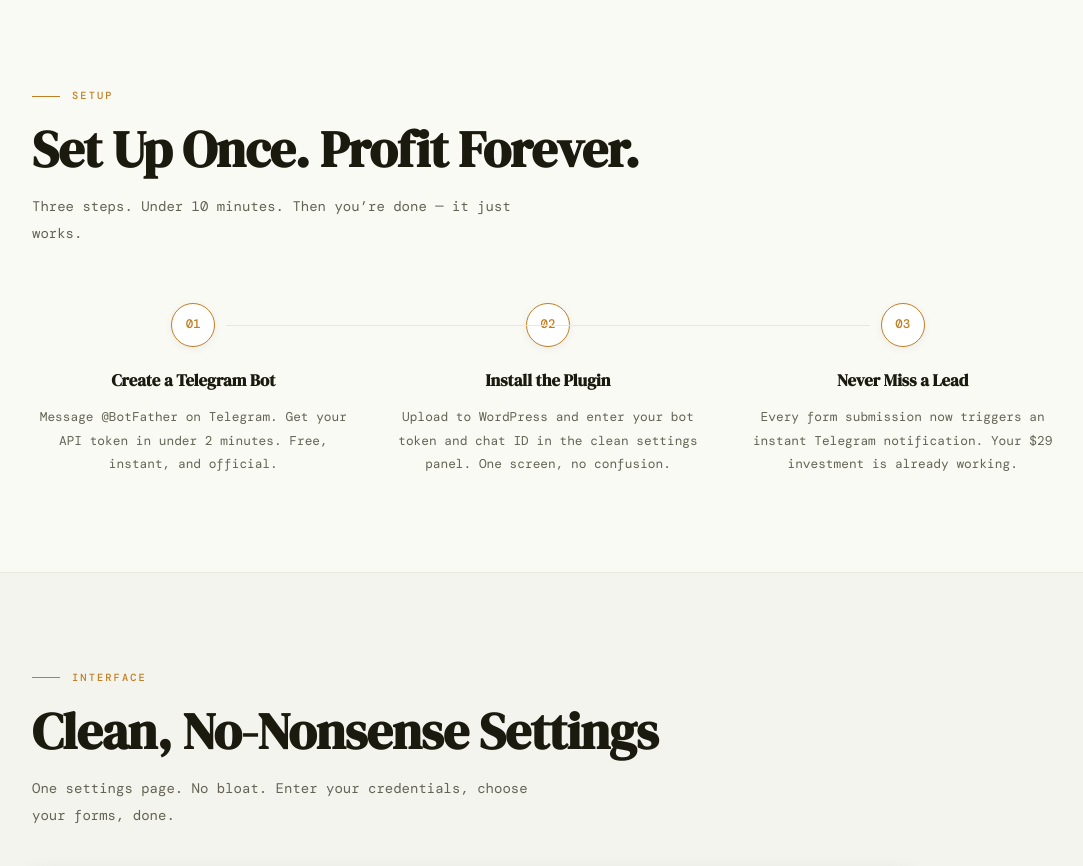
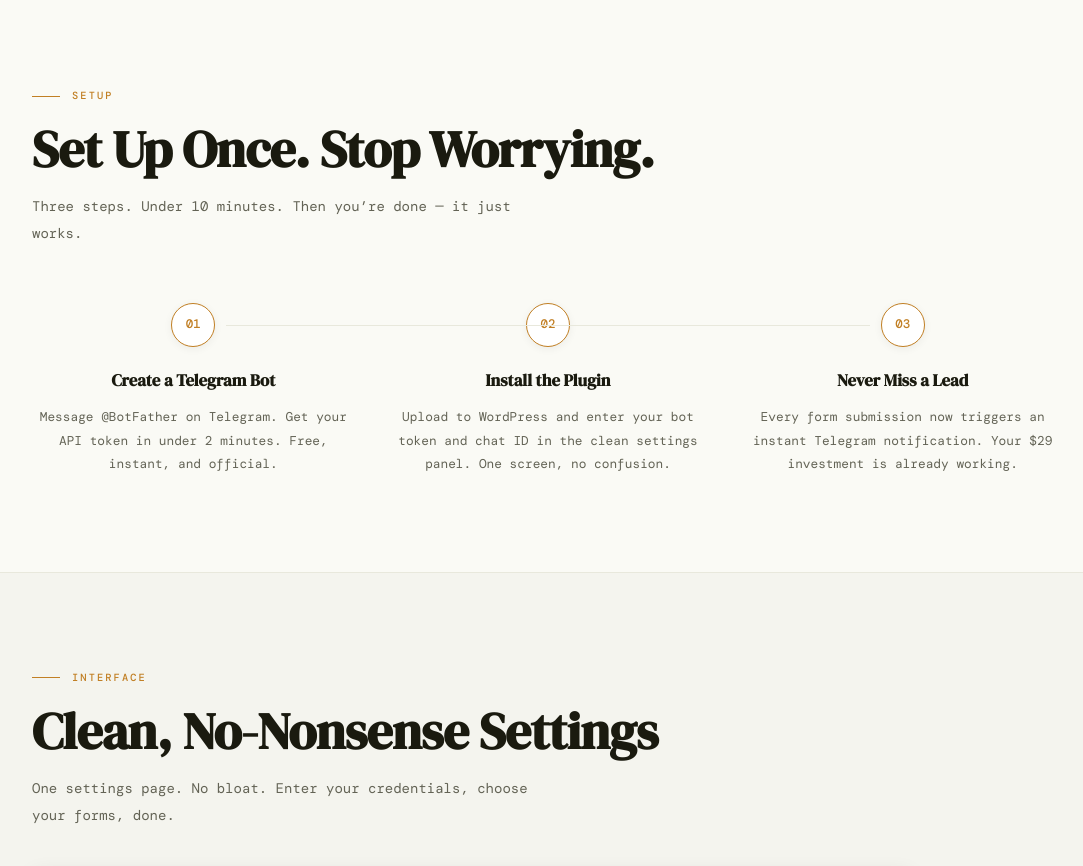
Before and after one commit to josefresco/jf-notify-website, an Eleventy site: page src/index.html in a window 1280 px wide. Shown: the part 2600-3466 px from the top of the page, without its empty margins (92-1175 px from the left). Built offline with nearby package versions, Linux system fonts and the light colour scheme; Eleventy itself is replaced by a stand-in of ours; files that its build step writes are made by us from their sources; a web font is replaced by a local one.

Commit message:
copy: update headline to "Set Up Once. Stop Worrying." (#3)
* design: align blog/posts with homepage v2 warm design system

- blog.css: replace Bebas Neue/IBM Plex Mono + dark cyan theme with
  DM Serif Display/DM Mono + warm gold (#C17F24) palette (#FAFAF5 bg)
- base.njk: update Google Fonts import to DM Serif Display + DM Mono
- header.njk: light header (matches homepage), serif italic logo, updated CTA text
- footer.njk: light footer with warm tones to match homepage

https://claude.ai/code/session_01KwrSftkuwVZQ72BrTLtcZj

* copy: update section headline to "Set Up Once. Stop Worrying."

https://claude.ai/code/session_01KwrSftkuwVZQ72BrTLtcZj

---------

Co-authored-by: Claude <noreply@anthropic.com>

```diff
--- a/src/index.html
+++ b/src/index.html
@@ -995,7 +995,7 @@
     <div class="container">
       <div class="how-header">
         <div class="section-label">Setup</div>
-        <h2 class="section-title">Set Up Once. Profit Forever.</h2>
+        <h2 class="section-title">Set Up Once. Stop Worrying.</h2>
         <p class="section-sub">Three steps. Under 10 minutes. Then you&rsquo;re done &mdash; it just works.</p>
       </div>
       <div class="steps">
```
